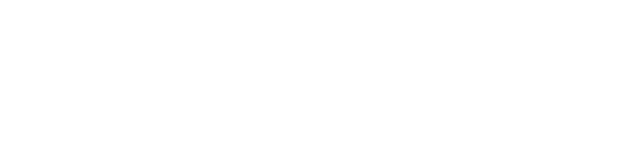
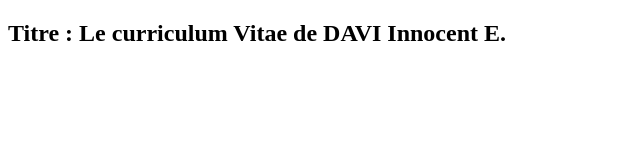
Before and after one commit to Innocentdv/git-mon-cv, a plain HTML site: page index.html in a window 1280 px wide. Shown: the whole page, without its empty margins (0-640 px from the left). Drawn offline with Linux system fonts and the light colour scheme.

Commit message:
mise en place de la section titre

```diff
--- a/index.html
+++ b/index.html
@@ -4,9 +4,10 @@
     <meta charset="UTF-8">
     <meta http-equiv="X-UA-Compatible" content="IE=edge">
     <meta name="viewport" content="width=device-width, initial-scale=1.0">
-    <title>Document</title>
+    <title>Mon CV</title>
 </head>
 <body>
+    <h2>Titre : Le curriculum Vitae de DAVI Innocent E.</h2>
 
 </body>
 </html>
```
